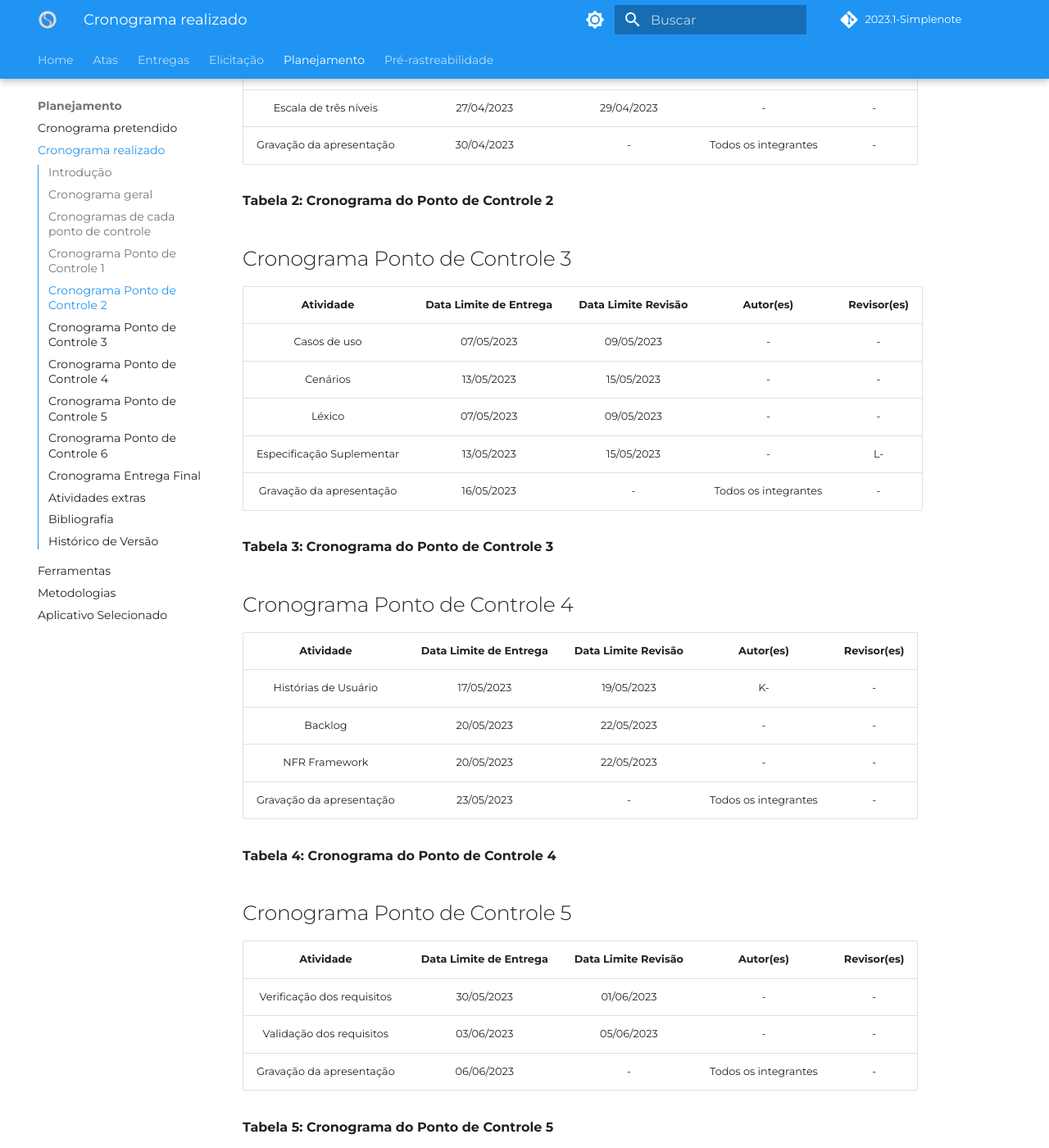
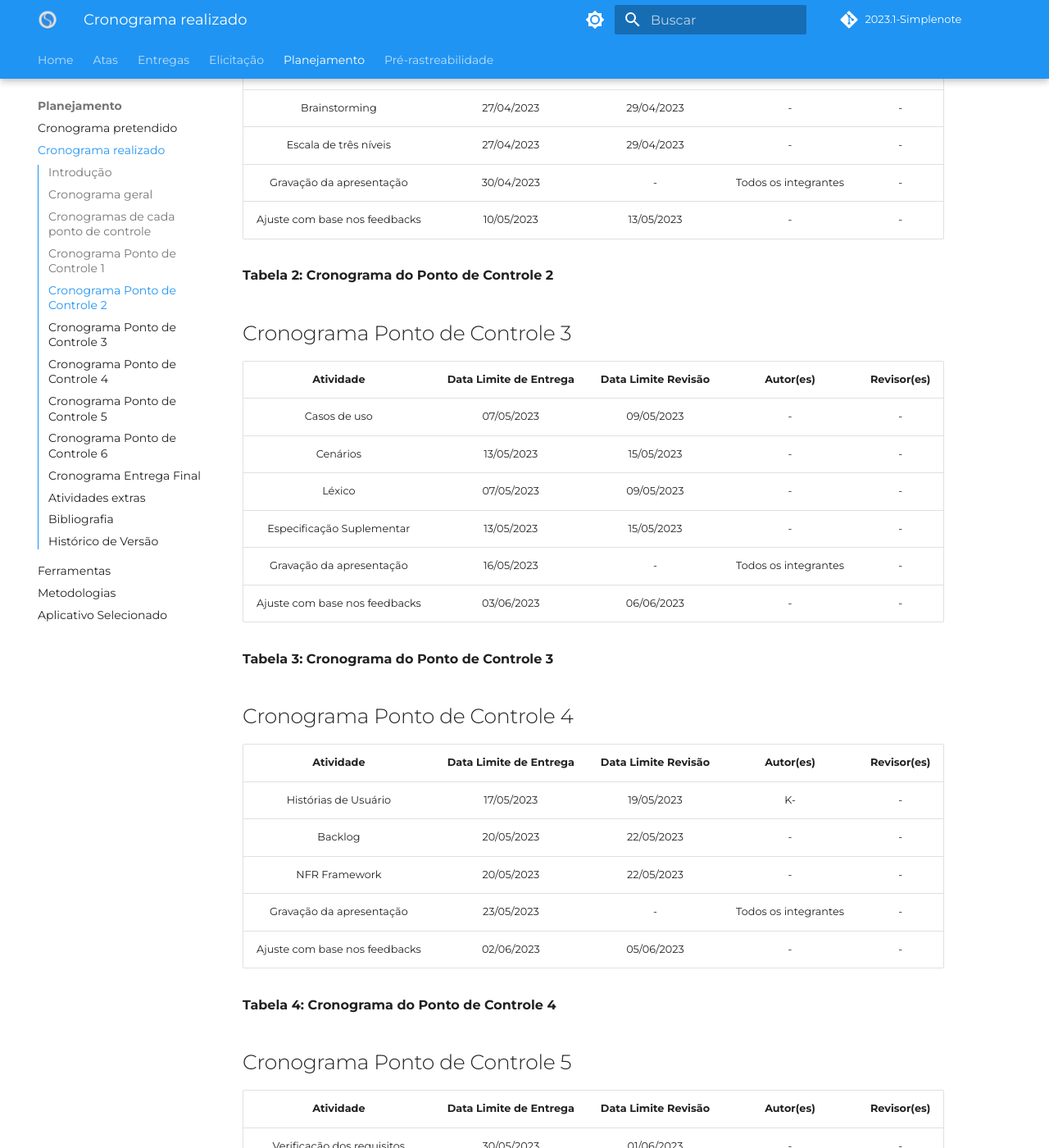
Before and after one commit to Requisitos-de-Software/2023.1-Simplenote, an MkDocs documentation site: the page built from docs/planejamento/cronograma_realizado.md, in a window 1280 px wide and 1400 px high, scrolled down 1904 px. Shown: the whole window at 82% size. Built offline with MkDocs 1.6.1 and Material for MkDocs 9.7.7, drawn with Linux system fonts in a browser that asks for light colours; some web fonts are replaced; comment, search, counter and statistics services are not loaded; some of the changed text lies outside the part shown.

Commit message:
adição do período de revisão

```diff
--- a/docs/planejamento/cronograma_realizado.md
+++ b/docs/planejamento/cronograma_realizado.md
@@ -22,13 +22,14 @@ Ele está em constante mudança até a entrega final.
 
 |        Atividade         | Data Limite de Entrega | Data Limite Revisão |      Autor(es)       |  Revisor(es)  |
 | :----------------------: | :--------------------: | :-----------------: | :------------------: | :-----------: |
-|       Metodologias       |       09/04/2023       |     11/04/2023      |     Kauã             |João |
-|  Ferramentas do projeto  |       09/04/2023       |     11/04/2023      |     João     |Kauã |
-| Cronograma de atividades |       14/04/2023       |     16/04/2023      |        Kauã e João   |     Beatriz e João  |
+|       Metodologias       |       09/04/2023       |     11/04/2023      |     Kauã             |João           |
+|  Ferramentas do projeto  |       09/04/2023       |     11/04/2023      |     João             |Kauã           |
+| Cronograma de atividades |       14/04/2023       |     16/04/2023      |        Kauã e João   |Beatriz e João  |
 |   Organização de Equipe  |       31/03/2023       |     06/04/2023      |     Ana e Mylena     |Ian e Leonardo |
-|     App selecionado      |       14/04/2023       |     16/04/2023      |     Beatriz e Leonardo    |Ian |
-|       Rich Picture       |       14/04/2023       |     16/04/2023      |     Beatriz    |Ian e Leonardo |
+|     App selecionado      |       14/04/2023       |     16/04/2023      | Beatriz e Leonardo   |Ian            |
+|       Rich Picture       |       14/04/2023       |     16/04/2023      |     Beatriz          |Ian e Leonardo |
 | Gravação da apresentação |       16/04/2023       |          -          | Todos os integrantes |       -       |
+| Ajuste com base nos feedbacks|  23/04/2023        | 26/04/2023          | Mylena e João        | Kauã          |
 
 **Tabela 1: Cronograma do Ponto de Controle 1**
 
@@ -36,16 +37,17 @@ Ele está em constante mudança até a entrega final.
 
 |                    Atividade                    | Data Limite de Entrega | Data Limite Revisão |      Autor(es)       |     Revisor(es)      |
 | :---------------------------------------------: | :--------------------: | :-----------------: | :------------------: | :------------------: |
-|               Técnicas planejadas               |       19/04/2023       |     20/04/2023      |       Todos do grupo       |       -    |
-| StoryTelling |       27/04/2023       |     29/04/2023     | -  | - |
-| Personas |       27/04/2023       |     29/04/2023      | -| -  |
-| Questionário |       27/04/2023      |     29/04/2023     |- | - |
-| Introspecção |       27/04/2023       |     29/04/2023     | - |- |
-| Glossário |       27/04/2023       |     29/04/2023      | - |- |
-| Entrevista	 |       27/04/2023       |     29/04/2023      | - | - |
-| Brainstorming	 |       27/04/2023       |     29/04/2023      | - |  -| |    -   |
-| Escala de três níveis |       27/04/2023        |     29/04/2023       |   - |    -  |
-|  Gravação da apresentação  |       30/04/2023      |          -          | Todos os integrantes| - |
+|               Técnicas planejadas               |       19/04/2023       |     20/04/2023      |       Todos do grupo |       -              |
+| StoryTelling                                    |       27/04/2023       |     29/04/2023      | -                    | -                    |
+| Personas                                        |       27/04/2023       |     29/04/2023      | -                    | -                    |
+| Questionário                                    |       27/04/2023       |     29/04/2023      |-                     | -                    |
+| Introspecção                                    |       27/04/2023       |     29/04/2023      | -                    |-                     |
+| Glossário                                       |       27/04/2023       |     29/04/2023      | -                    |-                     |
+| Entrevista	                                    |       27/04/2023       |     29/04/2023      | -                    | -                    |
+| Brainstorming	                                  |       27/04/2023       |     29/04/2023      | -                    |  -                   |
+| Escala de três níveis                           |       27/04/2023       |     29/04/2023      |   -                  |    -                 |
+|  Gravação da apresentação                       |       30/04/2023       |          -          | Todos os integrantes | -                    |
+| Ajuste com base nos feedbacks                   | 10/05/2023             |    13/05/2023       | -                    | -                    |
 
 
 **Tabela 2: Cronograma do Ponto de Controle 2**
@@ -54,11 +56,12 @@ Ele está em constante mudança até a entrega final.
 
 |         Atividade         | Data Limite de Entrega | Data Limite Revisão |      Autor(es)       | Revisor(es)  |
 | :-----------------------: | :--------------------: | :-----------------: | :------------------: | :----------: |
-|       Casos de uso        |       07/05/2023    | 09/05/2023| -| - |
-|         Cenários          |       13/05/2023|    15/05/2023| - | -|
-|          Léxico           |       07/05/2023      |     09/05/2023      |    -    | -  |
-| Especificação Suplementar |       13/05/2023       |      15/05/2023      |    -   |  L- |
-| Gravação da apresentação  |       16/05/2023|       -          | Todos os integrantes |      -       |
+|       Casos de uso        |       07/05/2023       | 09/05/2023          | -                    | -            |
+|         Cenários          |       13/05/2023       |    15/05/2023       | -                    | -            |
+|          Léxico           |       07/05/2023       |     09/05/2023      |    -                 | -            |
+| Especificação Suplementar |       13/05/2023       |      15/05/2023     |    -                 |   -          |
+| Gravação da apresentação  |       16/05/2023       |       -             | Todos os integrantes |      -       |
+| Ajuste com base nos feedbacks| 03/06/2023          | 06/06/2023          | -                    | -            |
 
 
 **Tabela 3: Cronograma do Ponto de Controle 3**
@@ -67,10 +70,11 @@ Ele está em constante mudança até a entrega final.
 
 |        Atividade         | Data Limite de Entrega | Data Limite Revisão |          Autor(es)           |     Revisor(es)      |
 | :----------------------: | :--------------------: | :-----------------: | :--------------------------: | :------------------: |
-|   Histórias de Usuário   |      17/05/2023       |     19/05/2023     | K- |      -   |
-|         Backlog          |       20/05/2023       |     22/05/2023      |     -    |    -   |
-|      NFR Framework       |       20/05/2023       |     22/05/2023      |          - |      -    |
-| Gravação da apresentação |       23/05/2023      |          -          |     Todos os integrantes     |          -           |
+|   Histórias de Usuário   |      17/05/2023        |     19/05/2023      | K-                           |      -               |
+|         Backlog          |       20/05/2023       |     22/05/2023      |     -                        |    -                 |
+|      NFR Framework       |       20/05/2023       |     22/05/2023      |          -                   |      -               |
+| Gravação da apresentação |       23/05/2023       |          -          |     Todos os integrantes     |          -           |
+| Ajuste com base nos feedbacks| 02/06/2023         |  05/06/2023         | -                            | -                    |
 
 **Tabela 4: Cronograma do Ponto de Controle 4**
 
@@ -78,9 +82,10 @@ Ele está em constante mudança até a entrega final.
 
 |         Atividade          | Data Limite de Entrega | Data Limite Revisão |       Autor(es)       |  Revisor(es)  |
 | :------------------------: | :--------------------: | :-----------------: | :-------------------: | :-----------: |
-| Verificação dos requisitos |       30/05/2023      |     01/06/2023      | -| -|
-|  Validação dos requisitos  |       03/06/2023       |     05/06/2023      | -|-|
+| Verificação dos requisitos |       30/05/2023       |     01/06/2023      | -                     | -             |
+|  Validação dos requisitos  |       03/06/2023       |     05/06/2023      | -                     |-              |
 |  Gravação da apresentação  |       06/06/2023       |          -          | Todos os integrantes  |       -       |
+| Ajuste com base nos feedbacks| 18/06/2023           | 21/06/2023          | -                     | -             |
 
 **Tabela 5: Cronograma do Ponto de Controle 5**
 
@@ -88,9 +93,10 @@ Ele está em constante mudança até a entrega final.
 
 |                 Atividade                  | Data Limite de Entrega | Data Limite Revisão |        Autor(es)        | Revisor(es)  |
 | :----------------------------------------: | :--------------------: | :-----------------: | :---------------------: | :----------: |
-|               Backward From                |       17/06/2023       |     19/06/2023      | -|-|
-|                Forward From                |       17/06/2023       |     19/06/2023      |   -   |     -|
+|               Backward From                |       17/06/2023       |     19/06/2023      | -                       |-             |
+|                Forward From                |       17/06/2023       |     19/06/2023      |   -                     |     -        |
 |          Gravação da apresentação          |       20/06/2023       |          -          |  Todos os integrantes   |      -       |
+| Ajuste com base nos feedbacks              | 22/06/2023             | 25/06/2023          |-                        | -            |
 
 **Tabela 6: Cronograma do Ponto de Controle 6**
 
```
